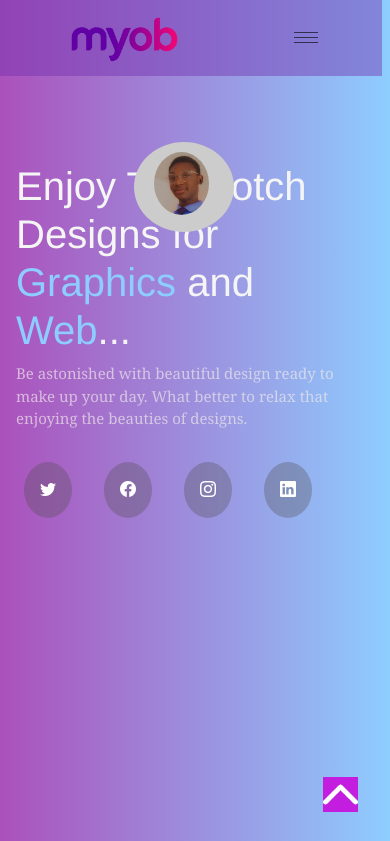
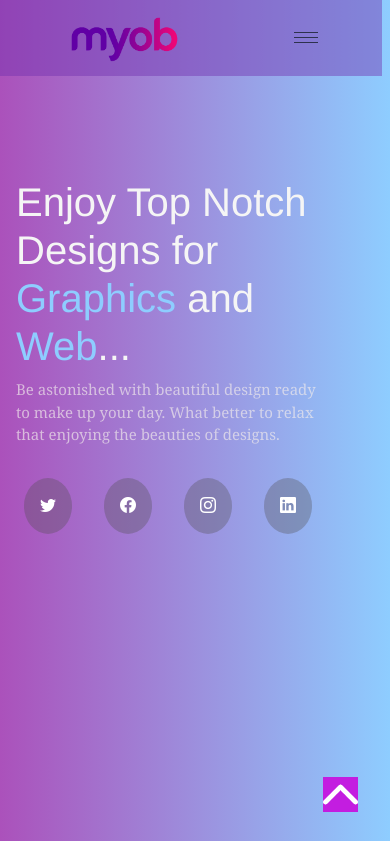
Before and after one commit to Tochukwu-Okere/myproject, a plain HTML site: page index.html in a window 390 px wide. Shown: the top 841 px of the page. Drawn offline with Linux system fonts and the light colour scheme.

Commit message:
this is my project

```diff
--- a/index.css
+++ b/index.css
@@ -185,13 +185,11 @@ background: #ccc;
         right: 40%;
     }
     .content{
-        padding: 2rem 2rem 0rem 1rem;
+        padding: 3rem 4rem 0rem 1rem;
     margin-block-start: 130px;
     }
     #circle{
-        width: 100px;
-        height: 90px;
-        top: -10px;
+        display: none;
     }
     .one{
         top: 10px;
@@ -683,6 +681,7 @@ background: #ccc;
 @media (max-width:600px) {
   .icon-open{
     display: block;
+    color: #000 solid;
 }
   .footer{
     height: fit-content;
```
